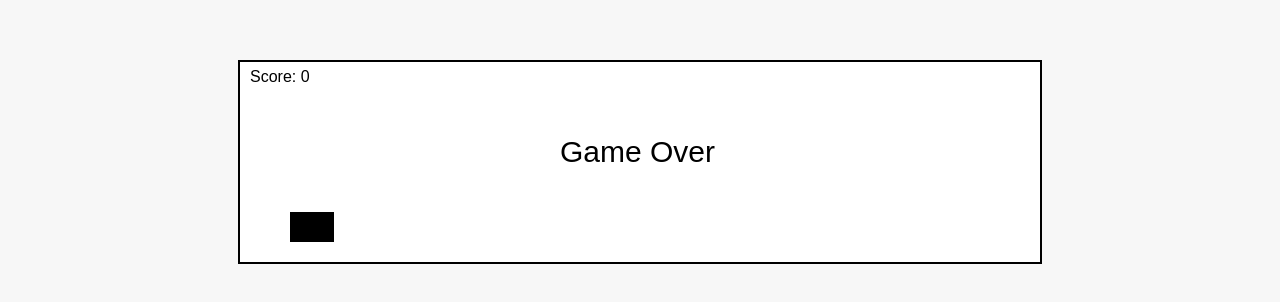
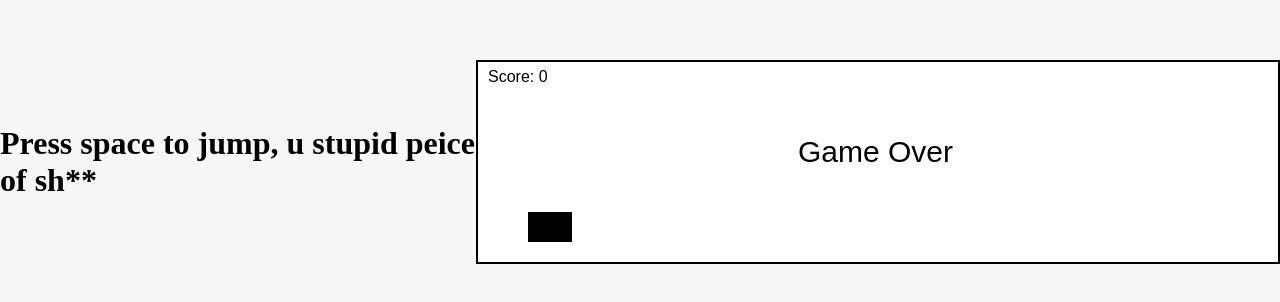
Before and after one commit to TheogCruise/testweb, a plain HTML site: page index.html in a window 1280 px wide. Shown: the part 238-540 px from the top of the page. Drawn offline with Linux system fonts and the light colour scheme.

Commit message:
Update index.html

```diff
--- a/index.html
+++ b/index.html
@@ -3,6 +3,7 @@
 <head>
 <meta charset="UTF-8">
 <title>Dino Game</title>
+<h1>Press space to jump, u stupid peice of sh**</h1>
 <style>
   body {
     margin: 0;
```
